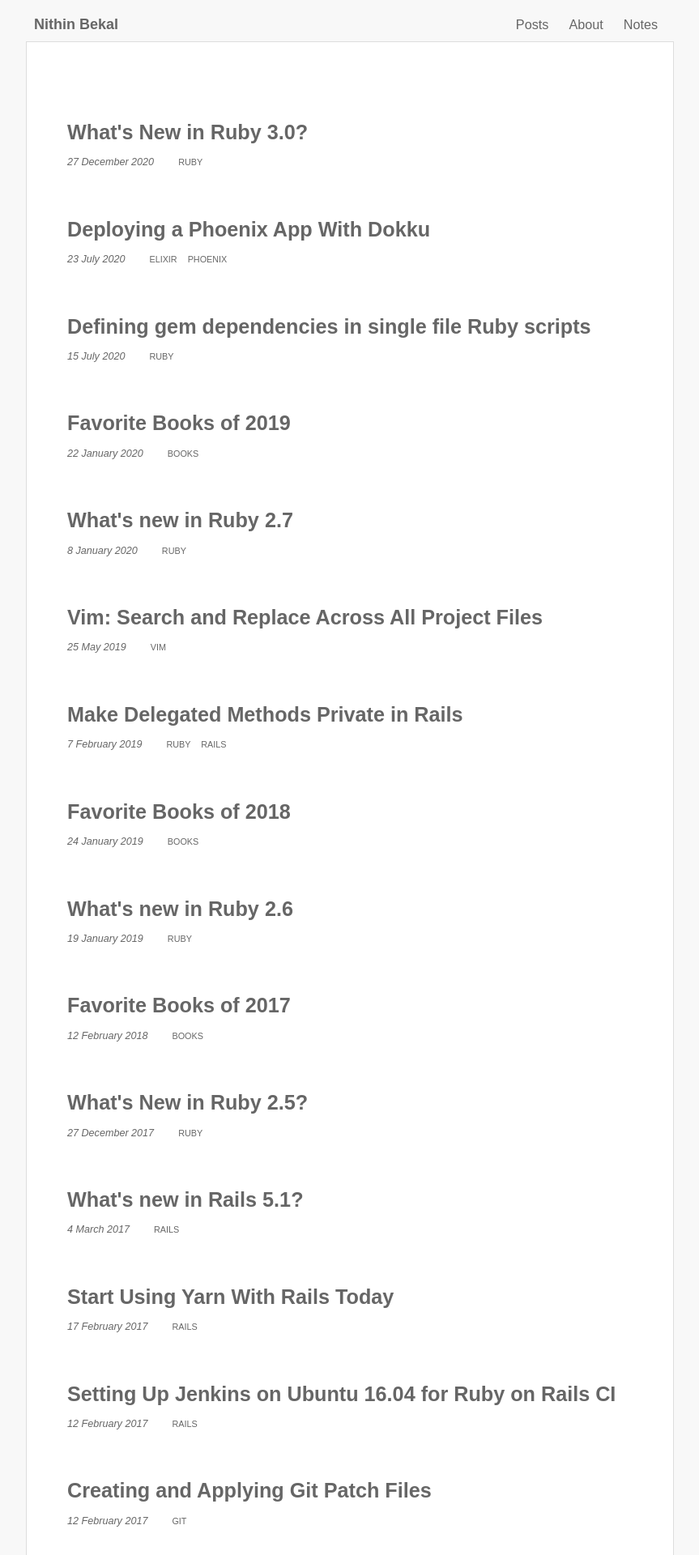
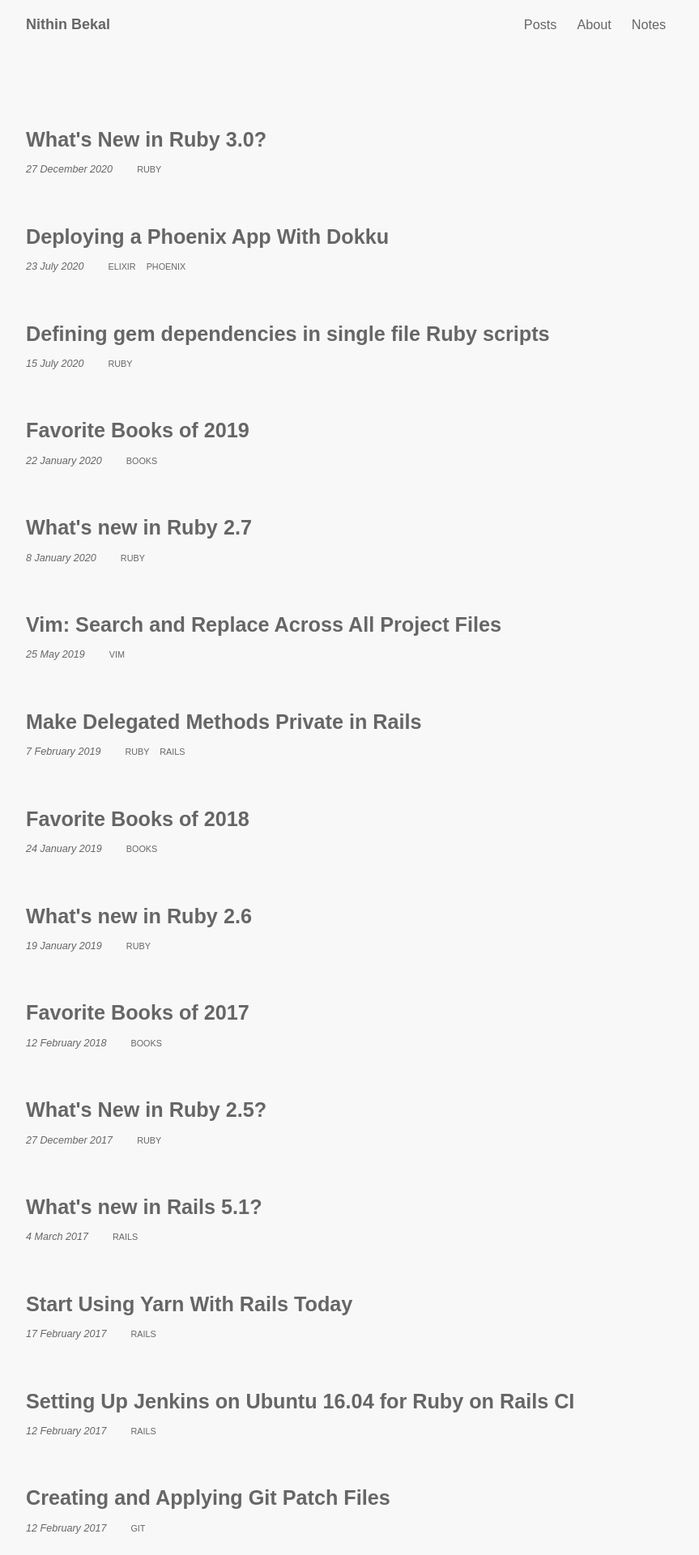
Before and after one commit to nithinbekal/nithinbekal.github.io, a Jekyll site: the page built from index.html, in a window 1280 px wide. Shown: the top 1920 px of the page at 81% size, without its empty margins (208-1071 px from the left). Built offline with Jekyll 4.4.1, drawn with Linux system fonts in a browser that asks for light colours.

Commit message:
Change site style

```diff
--- a/_sass/site.scss
+++ b/_sass/site.scss
@@ -33,7 +33,7 @@ a:hover { text-decoration: underline; }
 }
 
 .container > .header {
-  padding: 20px 10px 10px 10px;
+  padding: 20px 0;
 }
 
 .container > .header h1.title {
@@ -52,9 +52,7 @@ a:hover { text-decoration: underline; }
 }
 
 .site {
-  background-color: #fff;
-  border: 1px solid #ddd;
-  padding: 20px 50px;
+  padding: 20px 0;
 }
 
 .site-title > a { color: #666; font-weight: bold; }
```
